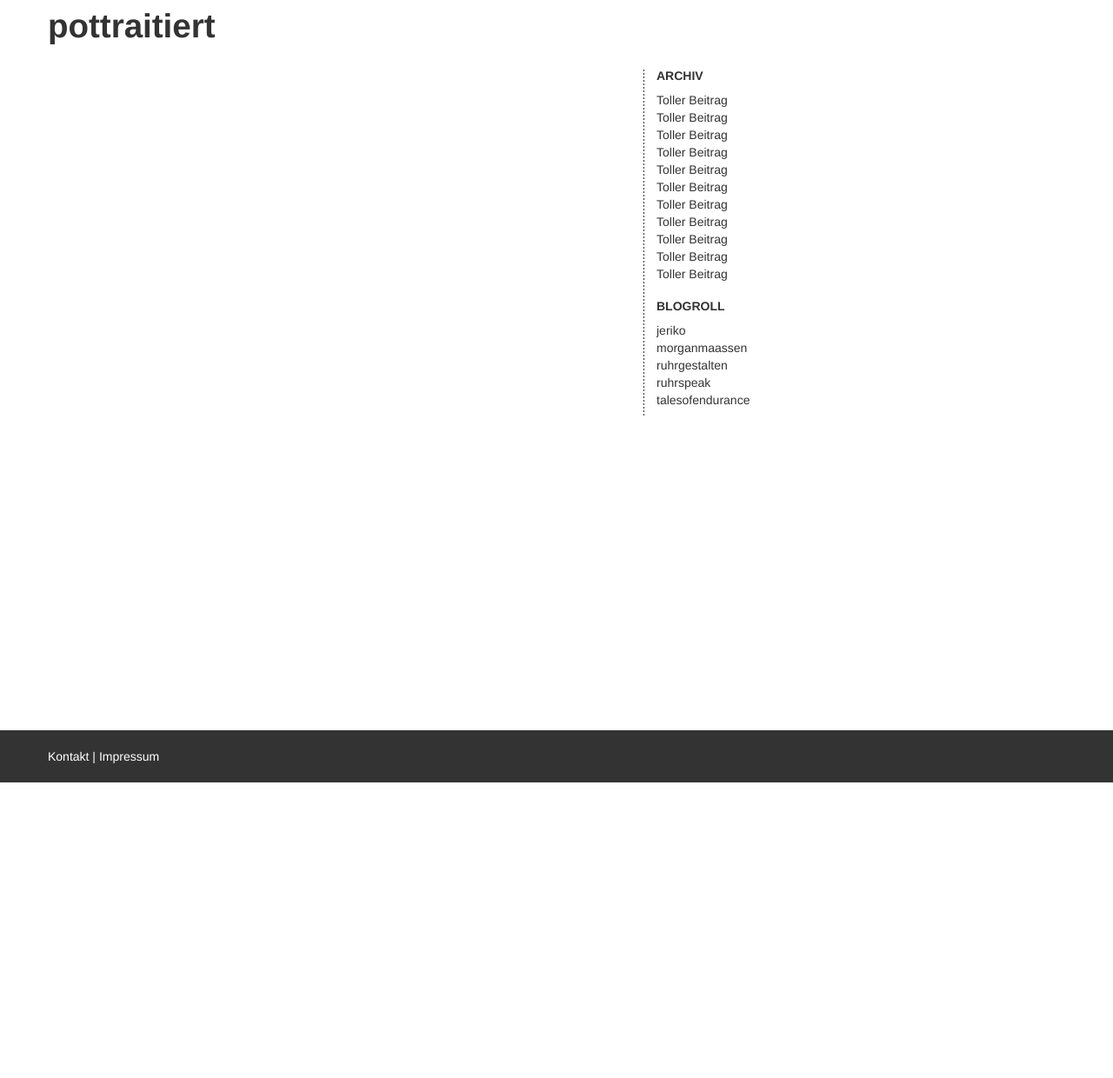
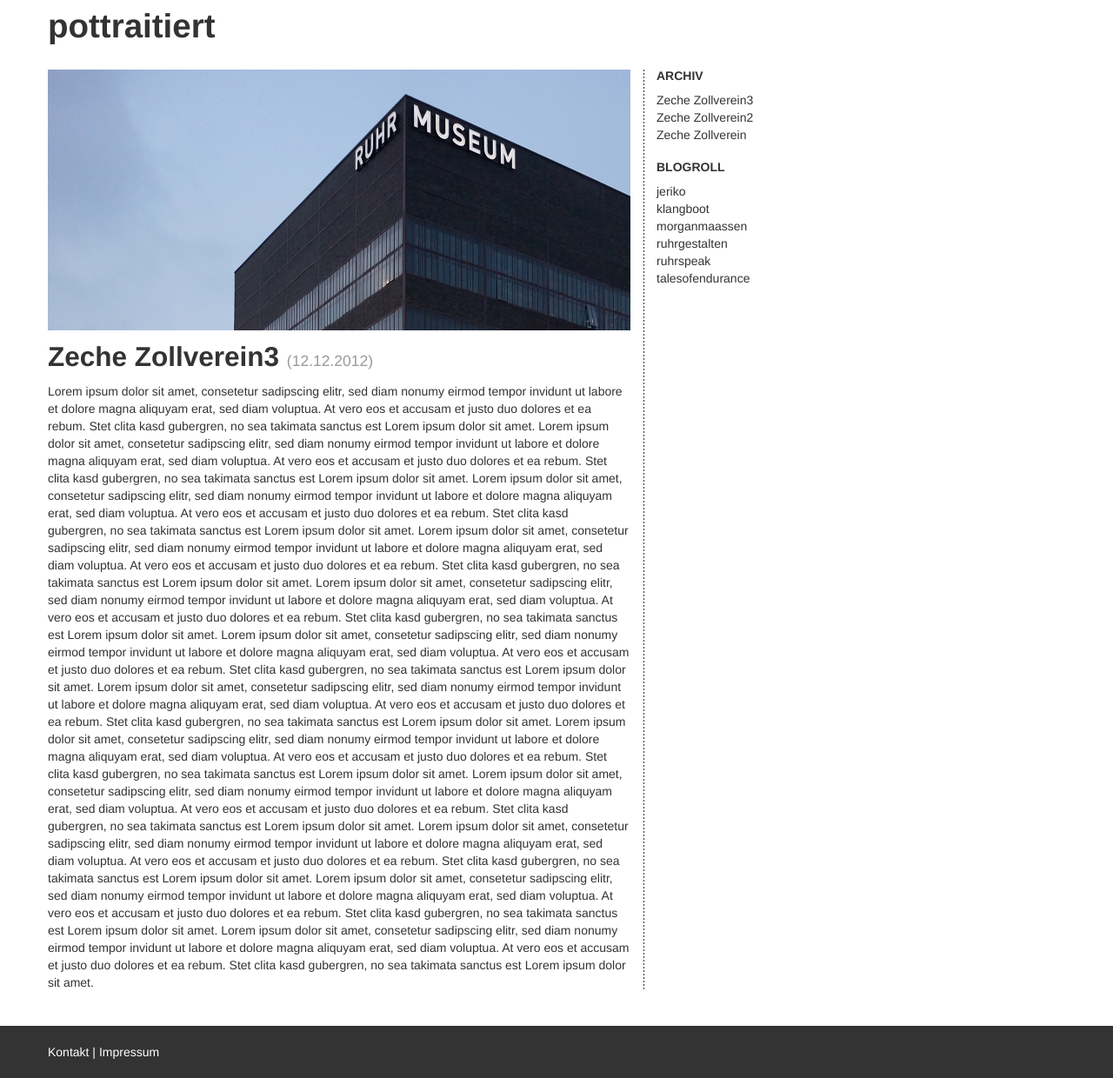
Before and after one commit to mrsellars/pottraitiert, a Jekyll site: the page built from index.html, in a window 1280 px wide. Shown: the whole page at 87% size. Built offline with Jekyll 4.4.1, drawn with Linux system fonts in a browser that asks for light colours; before the commit the page ends 900 px from its top, so only the background shows below that.

Commit message:
jekyllfied homepage

```diff
--- a/_layouts/default.html
+++ b/_layouts/default.html
@@ -3,9 +3,9 @@
   <head>
     <title>pottraitiert</title>
     <!-- Bootstrap -->
-    <link href="../css/bootstrap.css" rel="stylesheet" media="screen">
+    <link href="/css/bootstrap.css" rel="stylesheet" media="screen">
 	<!-- Pottraitiert -->
-	<link href="../css/pottraitiert.css" rel="stylesheet" media="screen">
+	<link href="/css/pottraitiert.css" rel="stylesheet" media="screen">
   </head>
   <body>
 	<div class="wrap">
@@ -22,21 +22,14 @@
 		<div class="span2">
 		<div class="left-column-headers" style="margin-top:0px;">Archiv</div>
 		<ul>
-		<li>Toller Beitrag</li>
-		<li>Toller Beitrag</li>
-		<li>Toller Beitrag</li>
-		<li>Toller Beitrag</li>
-		<li>Toller Beitrag</li>
-		<li>Toller Beitrag</li>
-		<li>Toller Beitrag</li>
-		<li>Toller Beitrag</li>
-		<li>Toller Beitrag</li>
-		<li>Toller Beitrag</li>
-		<li>Toller Beitrag</li>
+		{% for post in site.posts %}
+		<li><a href="{{ post.url }}">{{ post.title }}</a></li>
+		{% endfor %}
 		</ul>
 		<div class="margin-top left-column-headers">Blogroll</div>
 		<ul>
 		<li><a href="http://jeriko.de">jeriko</a></li>
+		<li><a href="http://www.klangboot.de/">klangboot</a></li>
 		<li><a href="http://morganmaassen.tumblr.com/">morganmaassen</a></li>
 		<li><a href="http://ruhrgestalten.tumblr.com/">ruhrgestalten</a></li>
 		<li><a href="http://ruhrspeak.de/">ruhrspeak</a></li>
@@ -57,6 +50,5 @@
 		</div>
 	</div>
     <script src="http://code.jquery.com/jquery-latest.js"></script>
-    <script src="../js/bootstrap.min.js"></script>
   </body>
 </html>
--- /dev/null
+++ b/_layouts/post.html
@@ -0,0 +1,6 @@
+---
+layout: default
+---
+<img src="{{page.top_image}}">
+<h2>{{page.title}} <small>({{page.date | date: "%d.%m.%Y"}})</small></h2>
+{{content}}
--- /dev/null
+++ b/_posts/2012-12-10-zeche-zollverein.html
@@ -0,0 +1,10 @@
+---
+layout: post
+top_image: /img/test.jpg
+---
+Lorem ipsum dolor sit amet, consetetur sadipscing elitr, sed diam nonumy eirmod tempor invidunt ut labore et dolore magna aliquyam erat, sed diam voluptua. At vero eos et accusam et justo duo dolores et ea rebum. Stet clita kasd gubergren, no sea takimata sanctus est Lorem ipsum dolor sit amet. Lorem ipsum dolor sit amet, consetetur sadipscing elitr, sed diam nonumy eirmod tempor invidunt ut labore et dolore magna aliquyam erat, sed diam voluptua. At vero eos et accusam et justo duo dolores et ea rebum. Stet clita kasd gubergren, no sea takimata sanctus est Lorem ipsum dolor sit amet.
+Lorem ipsum dolor sit amet, consetetur sadipscing elitr, sed diam nonumy eirmod tempor invidunt ut labore et dolore magna aliquyam erat, sed diam voluptua. At vero eos et accusam et justo duo dolores et ea rebum. Stet clita kasd gubergren, no sea takimata sanctus est Lorem ipsum dolor sit amet. Lorem ipsum dolor sit amet, consetetur sadipscing elitr, sed diam nonumy eirmod tempor invidunt ut labore et dolore magna aliquyam erat, sed diam voluptua. At vero eos et accusam et justo duo dolores et ea rebum. Stet clita kasd gubergren, no sea takimata sanctus est Lorem ipsum dolor sit amet.
+Lorem ipsum dolor sit amet, consetetur sadipscing elitr, sed diam nonumy eirmod tempor invidunt ut labore et dolore magna aliquyam erat, sed diam voluptua. At vero eos et accusam et justo duo dolores et ea rebum. Stet clita kasd gubergren, no sea takimata sanctus est Lorem ipsum dolor sit amet. Lorem ipsum dolor sit amet, consetetur sadipscing elitr, sed diam nonumy eirmod tempor invidunt ut labore et dolore magna aliquyam erat, sed diam voluptua. At vero eos et accusam et justo duo dolores et ea rebum. Stet clita kasd gubergren, no sea takimata sanctus est Lorem ipsum dolor sit amet.
+Lorem ipsum dolor sit amet, consetetur sadipscing elitr, sed diam nonumy eirmod tempor invidunt ut labore et dolore magna aliquyam erat, sed diam voluptua. At vero eos et accusam et justo duo dolores et ea rebum. Stet clita kasd gubergren, no sea takimata sanctus est Lorem ipsum dolor sit amet. Lorem ipsum dolor sit amet, consetetur sadipscing elitr, sed diam nonumy eirmod tempor invidunt ut labore et dolore magna aliquyam erat, sed diam voluptua. At vero eos et accusam et justo duo dolores et ea rebum. Stet clita kasd gubergren, no sea takimata sanctus est Lorem ipsum dolor sit amet.
+Lorem ipsum dolor sit amet, consetetur sadipscing elitr, sed diam nonumy eirmod tempor invidunt ut labore et dolore magna aliquyam erat, sed diam voluptua. At vero eos et accusam et justo duo dolores et ea rebum. Stet clita kasd gubergren, no sea takimata sanctus est Lorem ipsum dolor sit amet. Lorem ipsum dolor sit amet, consetetur sadipscing elitr, sed diam nonumy eirmod tempor invidunt ut labore et dolore magna aliquyam erat, sed diam voluptua. At vero eos et accusam et justo duo dolores et ea rebum. Stet clita kasd gubergren, no sea takimata sanctus est Lorem ipsum dolor sit amet.
+Lorem ipsum dolor sit amet, consetetur sadipscing elitr, sed diam nonumy eirmod tempor invidunt ut labore et dolore magna aliquyam erat, sed diam voluptua. At vero eos et accusam et justo duo dolores et ea rebum. Stet clita kasd gubergren, no sea takimata sanctus est Lorem ipsum dolor sit amet. Lorem ipsum dolor sit amet, consetetur sadipscing elitr, sed diam nonumy eirmod tempor invidunt ut labore et dolore magna aliquyam erat, sed diam voluptua. At vero eos et accusam et justo duo dolores et ea rebum. Stet clita kasd gubergren, no sea takimata sanctus est Lorem ipsum dolor sit amet.
--- /dev/null
+++ b/_posts/2012-12-11-zeche-zollverein2.html
@@ -0,0 +1,10 @@
+---
+layout: post
+top_image: /img/test.jpg
+---
+Lorem ipsum dolor sit amet, consetetur sadipscing elitr, sed diam nonumy eirmod tempor invidunt ut labore et dolore magna aliquyam erat, sed diam voluptua. At vero eos et accusam et justo duo dolores et ea rebum. Stet clita kasd gubergren, no sea takimata sanctus est Lorem ipsum dolor sit amet. Lorem ipsum dolor sit amet, consetetur sadipscing elitr, sed diam nonumy eirmod tempor invidunt ut labore et dolore magna aliquyam erat, sed diam voluptua. At vero eos et accusam et justo duo dolores et ea rebum. Stet clita kasd gubergren, no sea takimata sanctus est Lorem ipsum dolor sit amet.
+Lorem ipsum dolor sit amet, consetetur sadipscing elitr, sed diam nonumy eirmod tempor invidunt ut labore et dolore magna aliquyam erat, sed diam voluptua. At vero eos et accusam et justo duo dolores et ea rebum. Stet clita kasd gubergren, no sea takimata sanctus est Lorem ipsum dolor sit amet. Lorem ipsum dolor sit amet, consetetur sadipscing elitr, sed diam nonumy eirmod tempor invidunt ut labore et dolore magna aliquyam erat, sed diam voluptua. At vero eos et accusam et justo duo dolores et ea rebum. Stet clita kasd gubergren, no sea takimata sanctus est Lorem ipsum dolor sit amet.
+Lorem ipsum dolor sit amet, consetetur sadipscing elitr, sed diam nonumy eirmod tempor invidunt ut labore et dolore magna aliquyam erat, sed diam voluptua. At vero eos et accusam et justo duo dolores et ea rebum. Stet clita kasd gubergren, no sea takimata sanctus est Lorem ipsum dolor sit amet. Lorem ipsum dolor sit amet, consetetur sadipscing elitr, sed diam nonumy eirmod tempor invidunt ut labore et dolore magna aliquyam erat, sed diam voluptua. At vero eos et accusam et justo duo dolores et ea rebum. Stet clita kasd gubergren, no sea takimata sanctus est Lorem ipsum dolor sit amet.
+Lorem ipsum dolor sit amet, consetetur sadipscing elitr, sed diam nonumy eirmod tempor invidunt ut labore et dolore magna aliquyam erat, sed diam voluptua. At vero eos et accusam et justo duo dolores et ea rebum. Stet clita kasd gubergren, no sea takimata sanctus est Lorem ipsum dolor sit amet. Lorem ipsum dolor sit amet, consetetur sadipscing elitr, sed diam nonumy eirmod tempor invidunt ut labore et dolore magna aliquyam erat, sed diam voluptua. At vero eos et accusam et justo duo dolores et ea rebum. Stet clita kasd gubergren, no sea takimata sanctus est Lorem ipsum dolor sit amet.
+Lorem ipsum dolor sit amet, consetetur sadipscing elitr, sed diam nonumy eirmod tempor invidunt ut labore et dolore magna aliquyam erat, sed diam voluptua. At vero eos et accusam et justo duo dolores et ea rebum. Stet clita kasd gubergren, no sea takimata sanctus est Lorem ipsum dolor sit amet. Lorem ipsum dolor sit amet, consetetur sadipscing elitr, sed diam nonumy eirmod tempor invidunt ut labore et dolore magna aliquyam erat, sed diam voluptua. At vero eos et accusam et justo duo dolores et ea rebum. Stet clita kasd gubergren, no sea takimata sanctus est Lorem ipsum dolor sit amet.
+Lorem ipsum dolor sit amet, consetetur sadipscing elitr, sed diam nonumy eirmod tempor invidunt ut labore et dolore magna aliquyam erat, sed diam voluptua. At vero eos et accusam et justo duo dolores et ea rebum. Stet clita kasd gubergren, no sea takimata sanctus est Lorem ipsum dolor sit amet. Lorem ipsum dolor sit amet, consetetur sadipscing elitr, sed diam nonumy eirmod tempor invidunt ut labore et dolore magna aliquyam erat, sed diam voluptua. At vero eos et accusam et justo duo dolores et ea rebum. Stet clita kasd gubergren, no sea takimata sanctus est Lorem ipsum dolor sit amet.
--- /dev/null
+++ b/_posts/2012-12-12-zeche-zollverein3.html
@@ -0,0 +1,10 @@
+---
+layout: post
+top_image: /img/test.jpg
+---
+Lorem ipsum dolor sit amet, consetetur sadipscing elitr, sed diam nonumy eirmod tempor invidunt ut labore et dolore magna aliquyam erat, sed diam voluptua. At vero eos et accusam et justo duo dolores et ea rebum. Stet clita kasd gubergren, no sea takimata sanctus est Lorem ipsum dolor sit amet. Lorem ipsum dolor sit amet, consetetur sadipscing elitr, sed diam nonumy eirmod tempor invidunt ut labore et dolore magna aliquyam erat, sed diam voluptua. At vero eos et accusam et justo duo dolores et ea rebum. Stet clita kasd gubergren, no sea takimata sanctus est Lorem ipsum dolor sit amet.
+Lorem ipsum dolor sit amet, consetetur sadipscing elitr, sed diam nonumy eirmod tempor invidunt ut labore et dolore magna aliquyam erat, sed diam voluptua. At vero eos et accusam et justo duo dolores et ea rebum. Stet clita kasd gubergren, no sea takimata sanctus est Lorem ipsum dolor sit amet. Lorem ipsum dolor sit amet, consetetur sadipscing elitr, sed diam nonumy eirmod tempor invidunt ut labore et dolore magna aliquyam erat, sed diam voluptua. At vero eos et accusam et justo duo dolores et ea rebum. Stet clita kasd gubergren, no sea takimata sanctus est Lorem ipsum dolor sit amet.
+Lorem ipsum dolor sit amet, consetetur sadipscing elitr, sed diam nonumy eirmod tempor invidunt ut labore et dolore magna aliquyam erat, sed diam voluptua. At vero eos et accusam et justo duo dolores et ea rebum. Stet clita kasd gubergren, no sea takimata sanctus est Lorem ipsum dolor sit amet. Lorem ipsum dolor sit amet, consetetur sadipscing elitr, sed diam nonumy eirmod tempor invidunt ut labore et dolore magna aliquyam erat, sed diam voluptua. At vero eos et accusam et justo duo dolores et ea rebum. Stet clita kasd gubergren, no sea takimata sanctus est Lorem ipsum dolor sit amet.
+Lorem ipsum dolor sit amet, consetetur sadipscing elitr, sed diam nonumy eirmod tempor invidunt ut labore et dolore magna aliquyam erat, sed diam voluptua. At vero eos et accusam et justo duo dolores et ea rebum. Stet clita kasd gubergren, no sea takimata sanctus est Lorem ipsum dolor sit amet. Lorem ipsum dolor sit amet, consetetur sadipscing elitr, sed diam nonumy eirmod tempor invidunt ut labore et dolore magna aliquyam erat, sed diam voluptua. At vero eos et accusam et justo duo dolores et ea rebum. Stet clita kasd gubergren, no sea takimata sanctus est Lorem ipsum dolor sit amet.
+Lorem ipsum dolor sit amet, consetetur sadipscing elitr, sed diam nonumy eirmod tempor invidunt ut labore et dolore magna aliquyam erat, sed diam voluptua. At vero eos et accusam et justo duo dolores et ea rebum. Stet clita kasd gubergren, no sea takimata sanctus est Lorem ipsum dolor sit amet. Lorem ipsum dolor sit amet, consetetur sadipscing elitr, sed diam nonumy eirmod tempor invidunt ut labore et dolore magna aliquyam erat, sed diam voluptua. At vero eos et accusam et justo duo dolores et ea rebum. Stet clita kasd gubergren, no sea takimata sanctus est Lorem ipsum dolor sit amet.
+Lorem ipsum dolor sit amet, consetetur sadipscing elitr, sed diam nonumy eirmod tempor invidunt ut labore et dolore magna aliquyam erat, sed diam voluptua. At vero eos et accusam et justo duo dolores et ea rebum. Stet clita kasd gubergren, no sea takimata sanctus est Lorem ipsum dolor sit amet. Lorem ipsum dolor sit amet, consetetur sadipscing elitr, sed diam nonumy eirmod tempor invidunt ut labore et dolore magna aliquyam erat, sed diam voluptua. At vero eos et accusam et justo duo dolores et ea rebum. Stet clita kasd gubergren, no sea takimata sanctus est Lorem ipsum dolor sit amet.
--- a/index.html
+++ b/index.html
@@ -1,4 +1,8 @@
 ---
 layout: default
 ---
-{{ site.posts | first }}
+
+{% assign first_post = {{site.posts | first}} %}
+<img src="{{ first_post.top_image}}">
+<h2>{{first_post.title}} <small>({{first_post.date | date: "%d.%m.%Y"}})</small></h2>
+{{first_post.content}}
```
Also changed, not shown: 1 other file.
